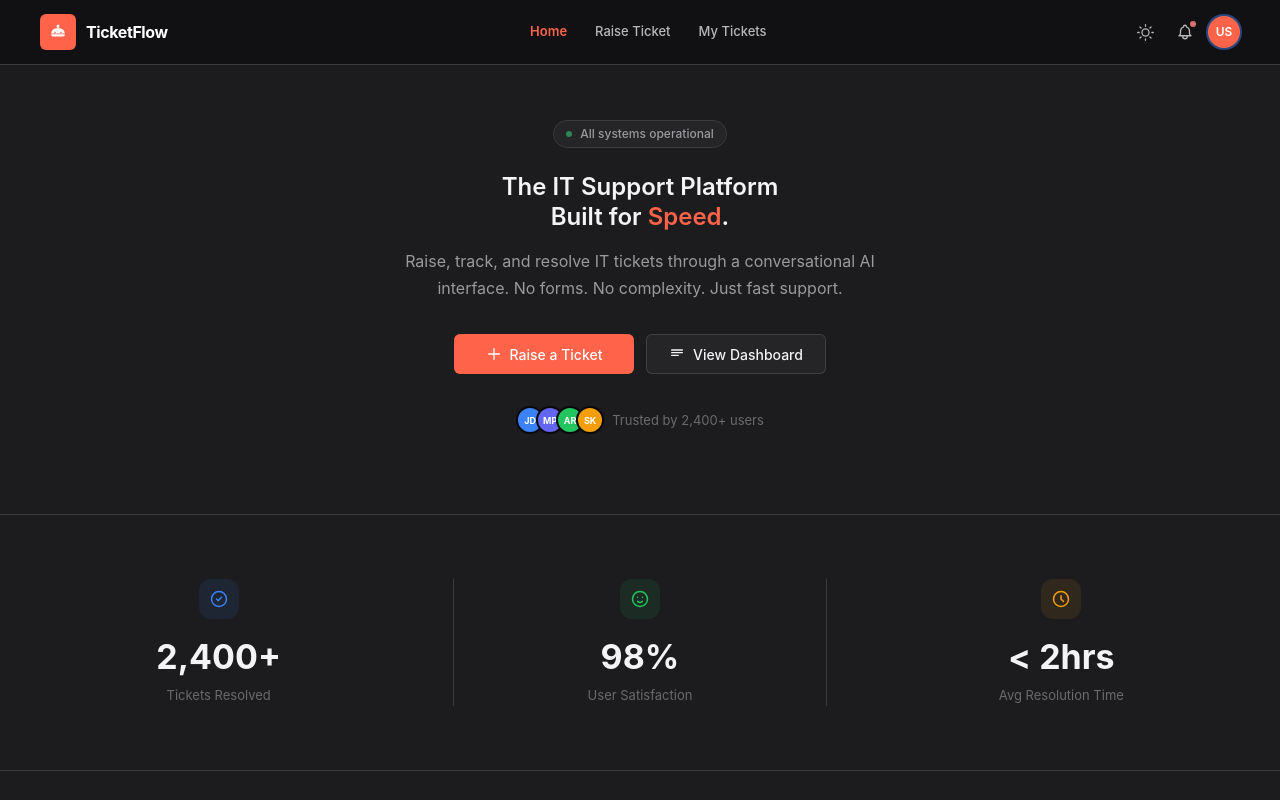
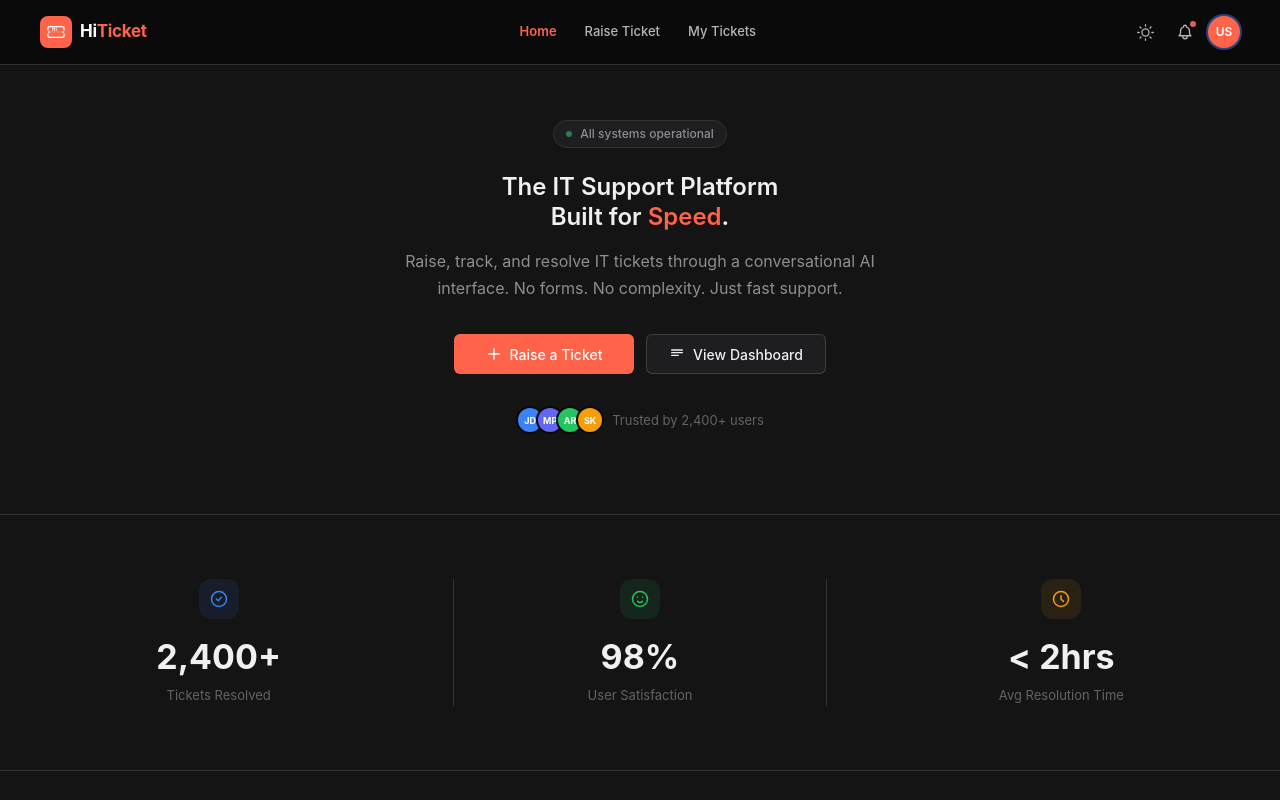
Before and after one commit to chaitanyadeepc/it-ticketing, a React (Vite) app in the folder helpdesk-ai/: page / in a window 1280 px wide. Shown: the top 800 px of the page. Built offline with nearby package versions, Linux system fonts and the light colour scheme.

Commit message:
feat: HiTicket logo, balanced #F4F4F6 palette — white cards on gray page, coral accent

```diff
--- a/helpdesk-ai/src/components/layout/Navbar.jsx
+++ b/helpdesk-ai/src/components/layout/Navbar.jsx
@@ -67,13 +67,27 @@ const Navbar = () => {
         <div className="flex justify-between items-center h-16">
 
           {/* Logo */}
-          <Link to="/" className="flex items-center gap-2.5 flex-shrink-0">
-            <div className="w-9 h-9 rounded-md flex items-center justify-center" style={{ backgroundColor: 'var(--color-accent-emphasis)' }}>
-              <svg className="w-[18px] h-[18px] text-white" viewBox="0 0 24 24" fill="currentColor">
-                <path d="M12 2a2 2 0 0 1 2 2c0 .74-.4 1.39-1 1.73V7h1a7 7 0 0 1 7 7H3a7 7 0 0 1 7-7h1V5.73A2 2 0 0 1 10 4a2 2 0 0 1 2-2m-4 9.5a1 1 0 0 0-1 1 1 1 0 0 0 1 1 1 1 0 0 0 1-1 1 1 0 0 0-1-1m8 0a1 1 0 0 0-1 1 1 1 0 0 0 1 1 1 1 0 0 0 1-1 1 1 0 0 0-1-1M3 15h18v1a2 2 0 0 1-2 2H5a2 2 0 0 1-2-2v-1Z" />
+          <Link to="/" className="flex items-center gap-2 flex-shrink-0">
+            {/* Logomark — bold "Hi" stack with coral accent dot */}
+            <div className="w-8 h-8 rounded-lg flex items-center justify-center flex-shrink-0" style={{ backgroundColor: '#FF634A' }}>
+              <svg className="w-[18px] h-[18px]" viewBox="0 0 20 20" fill="none" xmlns="http://www.w3.org/2000/svg">
+                {/* Ticket outline */}
+                <rect x="1" y="4" width="18" height="12" rx="2" stroke="white" strokeWidth="1.6" fill="none"/>
+                {/* Perforation notches */}
+                <circle cx="1" cy="10" r="2" fill="#FF634A"/>
+                <circle cx="19" cy="10" r="2" fill="#FF634A"/>
+                <line x1="1" y1="10" x2="3" y2="10" stroke="white" strokeWidth="1.6"/>
+                <line x1="17" y1="10" x2="19" y2="10" stroke="white" strokeWidth="1.6"/>
+                {/* Center dashed perforation line */}
+                <line x1="3" y1="10" x2="17" y2="10" stroke="white" strokeWidth="1" strokeDasharray="2 2" opacity="0.5"/>
+                {/* Hi text mark */}
+                <text x="5.5" y="9" fontSize="5" fontWeight="700" fill="white" fontFamily="system-ui">Hi</text>
               </svg>
             </div>
-            <span className="text-[16px] font-bold text-white tracking-tight">TicketFlow</span>
+            {/* Wordmark */}
+            <span className="text-[17px] font-bold tracking-tight" style={{ color: '#ffffff', letterSpacing: '-0.3px' }}>
+              Hi<span style={{ color: '#FF634A' }}>Ticket</span>
+            </span>
           </Link>
 
           {/* Desktop Nav */}
--- a/helpdesk-ai/src/index.css
+++ b/helpdesk-ai/src/index.css
@@ -8,82 +8,83 @@
    ========================================================================== */
 
 /* ── Dark mode ──────────────────────────────────────────────────────────────
-   Surfaces are darkened versions of the gray palette tones.
-   #FF634A coral used as the primary accent in both modes.
+   3-tier surface system with clear separation:
+   Page #141414 → Card #1e1e20 → Elevated #282829
+   Coral #FF634A as the sole accent. Borders have just enough contrast.
    ── */
 :root,
 [data-color-mode="dark"] {
-  /* Canvas */
-  --color-canvas-default:    #1c1c1e;   /* dark analog of #D2D2D4 */
-  --color-canvas-subtle:     #252527;   /* card / surface */
-  --color-canvas-inset:      #111113;   /* deepest / recessed */
-  --color-canvas-overlay:    #2e2e30;   /* floating panels */
+  /* Canvas — clear 3 steps so cards always lift off the page */
+  --color-canvas-default:    #141414;   /* page background — true dark */
+  --color-canvas-subtle:     #1e1e20;   /* card / panel surface */
+  --color-canvas-inset:      #0e0e0e;   /* deepest inset (inputs, code) */
+  --color-canvas-overlay:    #282829;   /* dropdowns, modals, tooltips */
 
-  /* Border */
-  --color-border-default:    #3a3a3c;
-  --color-border-muted:      #2c2c2e;
-  --color-border-subtle:     rgba(255,255,255,0.06);
+  /* Border — fine lines with enough contrast to see on cards */
+  --color-border-default:    #323234;   /* main border */
+  --color-border-muted:      #242426;   /* subtle inner border */
+  --color-border-subtle:     rgba(255,255,255,0.05);
 
   /* Foreground */
-  --color-fg-default:        #F4F4F6;   /* exact palette — crisp text */
-  --color-fg-muted:          #9a9a9e;
-  --color-fg-subtle:         #6a6a6e;
-  --color-fg-on-emphasis:    #ffffff;   /* text on coral button */
+  --color-fg-default:        #F0F0F2;   /* slightly warm white — easier on eyes */
+  --color-fg-muted:          #8e8e92;   /* secondary labels */
+  --color-fg-subtle:         #636366;   /* placeholder / tertiary */
+  --color-fg-on-emphasis:    #ffffff;   /* text on coral accent bg */
 
   /* Accent — coral */
   --color-accent-fg:         #FF634A;
   --color-accent-emphasis:   #FF634A;
-  --color-accent-muted:      rgba(255,99,74,0.25);
-  --color-accent-subtle:     rgba(255,99,74,0.10);
+  --color-accent-muted:      rgba(255,99,74,0.22);
+  --color-accent-subtle:     rgba(255,99,74,0.09);
 
   /* Success */
-  --color-success-fg:        #52b47d;
-  --color-success-emphasis:  #2d8a55;
-  --color-success-muted:     rgba(82,180,125,0.2);
-  --color-success-subtle:    rgba(82,180,125,0.08);
+  --color-success-fg:        #4ead78;
+  --color-success-emphasis:  #2a8050;
+  --color-success-muted:     rgba(78,173,120,0.2);
+  --color-success-subtle:    rgba(78,173,120,0.08);
 
   /* Danger */
-  --color-danger-fg:         #e07070;
-  --color-danger-emphasis:   #b84040;
-  --color-danger-muted:      rgba(224,112,112,0.2);
-  --color-danger-subtle:     rgba(224,112,112,0.08);
+  --color-danger-fg:         #d96060;
+  --color-danger-emphasis:   #a83838;
+  --color-danger-muted:      rgba(217,96,96,0.2);
+  --color-danger-subtle:     rgba(217,96,96,0.08);
 
   /* Attention */
-  --color-attention-fg:      #d4aa40;
-  --color-attention-emphasis:#b08a00;
-  --color-attention-muted:   rgba(212,170,64,0.2);
-  --color-attention-subtle:  rgba(212,170,64,0.08);
+  --color-attention-fg:      #c8a030;
+  --color-attention-emphasis:#a08000;
+  --color-attention-muted:   rgba(200,160,48,0.2);
+  --color-attention-subtle:  rgba(200,160,48,0.08);
 
   /* Done */
-  --color-done-fg:           #a08ad4;
-  --color-done-emphasis:     #7c64b0;
-  --color-done-muted:        rgba(160,138,212,0.2);
-  --color-done-subtle:       rgba(160,138,212,0.08);
+  --color-done-fg:           #9a84cc;
+  --color-done-emphasis:     #7860aa;
+  --color-done-muted:        rgba(154,132,204,0.2);
+  --color-done-subtle:       rgba(154,132,204,0.08);
 
   /* Neutral */
-  --color-neutral-emphasis-plus: #6a6a6e;
-  --color-neutral-emphasis:  #4a4a4e;
-  --color-neutral-muted:     rgba(255,255,255,0.1);
-  --color-neutral-subtle:    rgba(255,255,255,0.05);
+  --color-neutral-emphasis-plus: #636366;
+  --color-neutral-emphasis:  #48484a;
+  --color-neutral-muted:     rgba(255,255,255,0.08);
+  --color-neutral-subtle:    rgba(255,255,255,0.04);
 
   /* Buttons */
-  --color-btn-bg:            #252527;
-  --color-btn-border:        rgba(255,255,255,0.12);
-  --color-btn-hover-bg:      #333335;
+  --color-btn-bg:            #1e1e20;   /* same as card — blends in */
+  --color-btn-border:        rgba(255,255,255,0.14);
+  --color-btn-hover-bg:      #2a2a2c;
   --color-btn-primary-bg:    #FF634A;
   --color-btn-primary-hover-bg: #e84e35;
-  --color-btn-danger-bg:     #b84040;
-  --color-btn-danger-hover-bg: #8f2e2e;
+  --color-btn-danger-bg:     #a83838;
+  --color-btn-danger-hover-bg: #862c2c;
 
-  /* Inputs */
-  --color-input-bg:          #1c1c1e;
-  --color-input-border:      #3a3a3c;
-  --color-input-contrast-bg: #252527;
+  /* Inputs — slightly deeper than page so they feel inset */
+  --color-input-bg:          #0e0e0e;
+  --color-input-border:      #323234;
+  --color-input-contrast-bg: #1e1e20;
 
-  /* Header — always near-black */
-  --color-header-bg:         #111113;
-  --color-header-divider:    #2c2c2e;
-  --color-header-text:       #F4F4F6;
+  /* Header — distinct from page, not pure black */
+  --color-header-bg:         #0a0a0a;
+  --color-header-divider:    #1e1e20;
+  --color-header-text:       #F0F0F2;
 
   /* Shadows */
   --shadow-small:      0 0 transparent;
@@ -109,88 +110,88 @@
 }
 
 /* ── Light mode ─────────────────────────────────────────────────────────────
-   Exact palette values used directly as surface layers.
-   #F4F4F6 → page bg  │  #E7E7E7 → cards  │  #D2D2D4 → borders
-   #FF634A → accent throughout. Header stays near-black for contrast.
+   3-tier surface system matching dark mode logic.
+   Page #F4F4F6 → Card #FFFFFF → Elevated #FFFFFF (white cards on gray page)
+   Borders use #D2D2D4 for clear definition. Header stays near-black.
    ── */
 [data-color-mode="light"] {
-  /* Canvas — exact palette */
-  --color-canvas-default:    #F4F4F6;
-  --color-canvas-subtle:     #E7E7E7;
-  --color-canvas-inset:      #dcdcde;
-  --color-canvas-overlay:    #ffffff;
+  /* Canvas — clear separation so cards feel elevated */
+  --color-canvas-default:    #F4F4F6;   /* page — slightly cool off-white */
+  --color-canvas-subtle:     #ffffff;   /* card surface — pure white pops off page */
+  --color-canvas-inset:      #EBEBED;   /* inset areas (table rows, code bg) */
+  --color-canvas-overlay:    #ffffff;   /* dropdowns / modals */
 
-  /* Border — exact palette */
-  --color-border-default:    #D2D2D4;
-  --color-border-muted:      #e0e0e2;
-  --color-border-subtle:     rgba(0,0,0,0.06);
+  /* Border — defined but not loud */
+  --color-border-default:    #D2D2D4;   /* main card/panel border */
+  --color-border-muted:      #E3E3E5;   /* inner / softer dividers */
+  --color-border-subtle:     rgba(0,0,0,0.05);
 
   /* Foreground */
-  --color-fg-default:        #1a1a1c;
-  --color-fg-muted:          #5a5a5e;
-  --color-fg-subtle:         #8a8a8e;
+  --color-fg-default:        #141414;   /* near-black — matches dark page bg */
+  --color-fg-muted:          #52525b;   /* secondary labels */
+  --color-fg-subtle:         #8d8d95;   /* placeholder / helper text */
   --color-fg-on-emphasis:    #ffffff;
 
   /* Accent — coral */
   --color-accent-fg:         #FF634A;
   --color-accent-emphasis:   #e84e35;
-  --color-accent-muted:      rgba(255,99,74,0.2);
-  --color-accent-subtle:     rgba(255,99,74,0.08);
+  --color-accent-muted:      rgba(255,99,74,0.15);
+  --color-accent-subtle:     rgba(255,99,74,0.07);
 
   /* Success */
-  --color-success-fg:        #1e8a4a;
-  --color-success-emphasis:  #166b39;
-  --color-success-muted:     rgba(30,138,74,0.2);
-  --color-success-subtle:    rgba(30,138,74,0.08);
+  --color-success-fg:        #1a7a42;
+  --color-success-emphasis:  #135e32;
+  --color-success-muted:     rgba(26,122,66,0.15);
+  --color-success-subtle:    rgba(26,122,66,0.07);
 
   /* Danger */
-  --color-danger-fg:         #c23a3a;
-  --color-danger-emphasis:   #9e2c2c;
-  --color-danger-muted:      rgba(194,58,58,0.2);
-  --color-danger-subtle:     rgba(194,58,58,0.08);
+  --color-danger-fg:         #b83030;
+  --color-danger-emphasis:   #922424;
+  --color-danger-muted:      rgba(184,48,48,0.15);
+  --color-danger-subtle:     rgba(184,48,48,0.07);
 
   /* Attention */
-  --color-attention-fg:      #b08a00;
-  --color-attention-emphasis:#8a6c00;
-  --color-attention-muted:   rgba(176,138,0,0.2);
-  --color-attention-subtle:  rgba(176,138,0,0.08);
+  --color-attention-fg:      #a07800;
+  --color-attention-emphasis:#7c5e00;
+  --color-attention-muted:   rgba(160,120,0,0.15);
+  --color-attention-subtle:  rgba(160,120,0,0.07);
 
   /* Done */
-  --color-done-fg:           #7c64b0;
-  --color-done-emphasis:     #6450a0;
-  --color-done-muted:        rgba(124,100,176,0.2);
-  --color-done-subtle:       rgba(124,100,176,0.08);
+  --color-done-fg:           #6a50a8;
+  --color-done-emphasis:     #543e88;
+  --color-done-muted:        rgba(106,80,168,0.15);
+  --color-done-subtle:       rgba(106,80,168,0.07);
 
   /* Neutral */
-  --color-neutral-emphasis-plus: #1a1a1c;
-  --color-neutral-emphasis:  #5a5a5e;
-  --color-neutral-muted:     rgba(0,0,0,0.08);
-  --color-neutral-subtle:    rgba(0,0,0,0.04);
+  --color-neutral-emphasis-plus: #141414;
+  --color-neutral-emphasis:  #52525b;
+  --color-neutral-muted:     rgba(0,0,0,0.06);
+  --color-neutral-subtle:    rgba(0,0,0,0.03);
 
-  /* Buttons */
-  --color-btn-bg:            #E7E7E7;
+  /* Buttons — white cards, so buttons use the border color as bg */
+  --color-btn-bg:            #F4F4F6;
   --color-btn-border:        #D2D2D4;
-  --color-btn-hover-bg:      #D2D2D4;
+  --color-btn-hover-bg:      #E7E7E9;
   --color-btn-primary-bg:    #FF634A;
   --color-btn-primary-hover-bg: #e84e35;
-  --color-btn-danger-bg:     #c23a3a;
-  --color-btn-danger-hover-bg: #9e2c2c;
+  --color-btn-danger-bg:     #b83030;
+  --color-btn-danger-hover-bg: #922424;
 
-  /* Inputs */
+  /* Inputs — white bg, slightly sunken look via border */
   --color-input-bg:          #ffffff;
   --color-input-border:      #D2D2D4;
   --color-input-contrast-bg: #F4F4F6;
 
-  /* Header — always near-black even in light mode */
-  --color-header-bg:         #1a1a1c;
-  --color-header-divider:    rgba(255,255,255,0.1);
-  --color-header-text:       #F4F4F6;
+  /* Header — always near-black, coral accent on logo */
+  --color-header-bg:         #0a0a0a;
+  --color-header-divider:    rgba(255,255,255,0.08);
+  --color-header-text:       #F0F0F2;
 
-  /* Shadows */
-  --shadow-small:      0 1px 0 rgba(0,0,0,0.05);
-  --shadow-medium:     0 3px 6px rgba(0,0,0,0.08);
-  --shadow-large:      0 8px 24px rgba(0,0,0,0.1);
-  --shadow-extra-large:0 12px 28px rgba(0,0,0,0.12);
+  /* Shadows — subtle lift for white cards on gray page */
+  --shadow-small:      0 1px 2px rgba(0,0,0,0.06);
+  --shadow-medium:     0 4px 8px rgba(0,0,0,0.08);
+  --shadow-large:      0 8px 24px rgba(0,0,0,0.10);
+  --shadow-extra-large:0 12px 32px rgba(0,0,0,0.12);
 
   /* Legacy aliases */
   --bg:           var(--color-canvas-default);
@@ -325,13 +326,14 @@
    ========================================================================== */
 
 @layer utilities {
-  /* GitHub Box component */
+  /* Card — white on gray (light) / elevated dark (dark) with shadow lift */
   .card {
-    background-color: var(--color-canvas-default);
+    background-color: var(--color-canvas-subtle);
     border: 1px solid var(--color-border-default);
-    border-radius: 6px;
+    border-radius: 8px;
     overflow: hidden;
     padding: 16px;
+    box-shadow: var(--shadow-small);
   }
 
   .card-hover { transition: background-color 80ms ease; }
```
